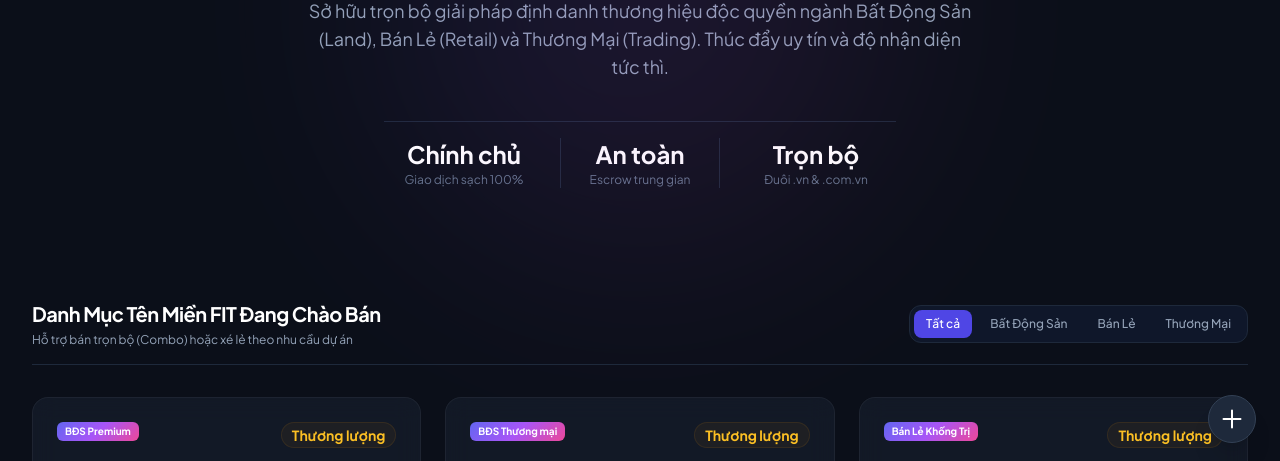
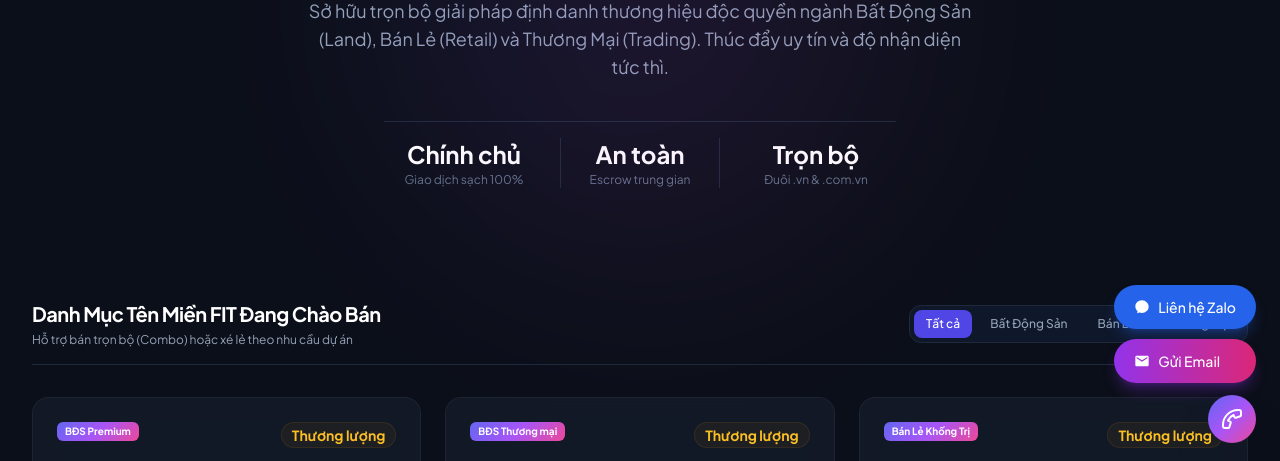
Before and after one commit to phongmythuan-2026/fitretail, a plain HTML site: page index.html in a window 1280 px wide. Both pictures are taken after a click on the button 1232 px from the left and 752 px from the top of the page. Shown: the part 333-794 px from the top of the page. Drawn offline with nearby package versions, Linux system fonts and the light colour scheme.

Commit message:
Update index.html

```diff
--- a/index.html
+++ b/index.html
@@ -42,24 +42,24 @@
         </div>
     </div>
 
-    <!-- Widget Nút Liên Hệ Nổi (Zalo & Email) -->
+    <!-- Widget Nút Liên Hệ Nổi (Zalo & Email - Mặc định ẩn, click để bật) -->
     <div class="fixed bottom-6 right-6 z-50 flex flex-col items-end space-y-3">
-        <div id="contact-popup-menu" class="flex flex-col space-y-2.5 transition-all duration-300 transform scale-100 origin-bottom-right">
+        <div id="contact-popup-menu" class="hidden flex flex-col space-y-2.5 transition-all duration-300 transform scale-0 opacity-0 origin-bottom-right">
             <!-- Nút Zalo (SĐT: 0787793688) -->
             <a href="https://zalo.me/0787793688" target="_blank" class="flex items-center space-x-2 bg-blue-600 hover:bg-blue-500 text-white font-medium px-5 py-3 rounded-full shadow-lg shadow-blue-600/30 transition transform hover:-translate-y-0.5 text-sm">
                 <svg xmlns="http://www.w3.org/2000/svg" class="h-4 w-4 fill-current" viewBox="0 0 24 24"><path d="M12 2C6.48 2 2 6.14 2 11.25c0 2.81 1.34 5.33 3.44 7.01L4.5 21.5l3.52-1.1c1.23.35 2.54.55 3.98.55 5.52 0 10-4.14 10-9.25S17.52 2 12 2z"/></svg>
-                <span>Zalo: 0787 793 688</span>
+                <span>Liên hệ Zalo</span>
             </a>
             <!-- Nút Email (phongmythuan@gmail.com) -->
             <a href="mailto:phongmythuan@gmail.com" class="flex items-center space-x-2 bg-gradient-to-r from-purple-600 to-pink-600 hover:from-purple-500 hover:to-pink-500 text-white font-medium px-5 py-3 rounded-full shadow-lg shadow-purple-600/30 transition transform hover:-translate-y-0.5 text-sm">
                 <svg xmlns="http://www.w3.org/2000/svg" class="h-4 w-4 fill-current" viewBox="0 0 24 24"><path d="M20 4H4c-1.1 0-1.99.9-1.99 2L2 18c0 1.1.9 2 2 2h16c1.1 0 2-.9 2-2V6c0-1.1-.9-2-2-2zm0 4l-8 5-8-5V6l8 5 8-5v2z"/></svg>
-                <span>phongmythuan@gmail.com</span>
+                <span>Gửi Email</span>
             </a>
         </div>
-        <!-- Nút thu gọn / mở rộng menu -->
-        <button onclick="toggleContactMenu()" class="w-12 h-12 bg-slate-800 hover:bg-slate-700 text-white rounded-full flex items-center justify-center shadow-xl border border-slate-700 transition focus:outline-none">
-            <svg id="contact-toggle-icon" xmlns="http://www.w3.org/2000/svg" class="h-6 w-6 transform transition-transform duration-300" fill="none" viewBox="0 0 24 24" stroke="currentColor">
-                <path stroke-linecap="round" stroke-linejoin="round" stroke-width="2" d="M6 18L18 6M6 6l12 12" />
+        <!-- Nút kích hoạt mở rộng menu (Icon Contact) -->
+        <button onclick="toggleContactMenu()" class="w-12 h-12 accent-gradient hover:opacity-90 text-white rounded-full flex items-center justify-center shadow-2xl transition transform hover:scale-105 focus:outline-none">
+            <svg id="contact-toggle-icon" xmlns="http://www.w3.org/2000/svg" class="h-6 w-6 transition-transform duration-300" fill="none" viewBox="0 0 24 24" stroke="currentColor">
+                <path stroke-linecap="round" stroke-linejoin="round" stroke-width="2" d="M3 5a2 2 0 012-2h3.28a1 1 0 01.948.684l1.498 4.493a1 1 0 01-.502 1.21l-2.257 1.13a11.042 11.042 0 005.516 5.516l1.13-2.257a1 1 0 011.21-.502l4.493 1.498a1 1 0 01.684.949V19a2 2 0 01-2 2h-1C9.716 21 3 14.284 3 6V5z" />
             </svg>
         </button>
     </div>
@@ -217,7 +217,7 @@
             { name: "fittrading.com.vn", category: "trading", tag: "Thương Mại Quốc Tế", price: "Thương lượng", desc: "Khẳng định chủ quyền số, gia tăng uy tín trong các giao dịch đấu thầu B2B lớn trong và ngoài nước." }
         ];
 
-        // Khởi tạo render toàn bộ danh sách khi mở trang
+        // Khởi tạo render toàn bộ danh sách khi mở trang (Có đính kèm Hyperlink cho từng tên miền)
         function renderDomains(items) {
             const grid = document.getElementById('domain-grid');
             grid.innerHTML = '';
@@ -232,7 +232,14 @@
                             <span class="px-2 py-0.5 rounded-md text-[10px] font-bold accent-gradient text-white">${item.tag}</span>
                             <span class="text-sm font-bold text-amber-400 bg-amber-500/5 px-2.5 py-0.5 rounded-full border border-amber-500/10">${item.price}</span>
                         </div>
-                        <h3 class="text-xl font-bold text-white tracking-tight mb-2 group-hover:text-indigo-400 transition">${item.name}</h3>
+                        <h3 class="text-xl font-bold mb-2">
+                            <a href="https://${item.name}" target="_blank" class="text-white group-hover:text-indigo-400 transition flex items-center space-x-1.5">
+                                <span>${item.name}</span>
+                                <svg xmlns="http://www.w3.org/2000/svg" class="h-4 w-4 opacity-0 group-hover:opacity-100 transition duration-200" fill="none" viewBox="0 0 24 24" stroke="currentColor">
+                                    <path stroke-linecap="round" stroke-linejoin="round" stroke-width="2" d="M10 6H6a2 2 0 00-2 2v10a2 2 0 002 2h10a2 2 0 002-2v-4M14 4h6m0 0v6m0-6L10 14" />
+                                </svg>
+                            </a>
+                        </h3>
                         <p class="text-xs text-slate-400 leading-relaxed mb-6">${item.desc}</p>
                     </div>
                     <button onclick="openModal('${item.name}')" class="w-full py-2 bg-white/5 hover:bg-indigo-600 hover:text-white border border-white/10 rounded-xl text-xs font-semibold text-slate-200 transition duration-200 flex items-center justify-center space-x-1">
@@ -301,18 +308,24 @@
             }, 4000);
         }
 
-        // Ẩn/Hiện menu Zalo & Email khi bấm nút tròn dưới cùng
+        // Đóng/Mở danh sách Zalo & Email khi bấm vào nút Contact
         function toggleContactMenu() {
             const menu = document.getElementById('contact-popup-menu');
             const icon = document.getElementById('contact-toggle-icon');
             if (menu.classList.contains('hidden')) {
-                menu.classList.remove('hidden', 'scale-0', 'opacity-0');
-                menu.classList.add('scale-100', 'opacity-100');
+                menu.classList.remove('hidden');
+                setTimeout(() => {
+                    menu.classList.remove('scale-0', 'opacity-0');
+                    menu.classList.add('scale-100', 'opacity-100');
+                }, 10);
+                icon.style.transform = 'rotate(90deg)';
+            } else {
+                menu.classList.remove('scale-100', 'opacity-100');
+                menu.classList.add('scale-0', 'opacity-0');
                 icon.style.transform = 'rotate(0deg)';
-            } else {
-                menu.classList.add('hidden', 'scale-0', 'opacity-0');
-                menu.classList.remove('scale-100', 'opacity-100');
-                icon.style.transform = 'rotate(45deg)';
+                setTimeout(() => {
+                    menu.classList.add('hidden');
+                }, 300);
             }
         }
 
```
